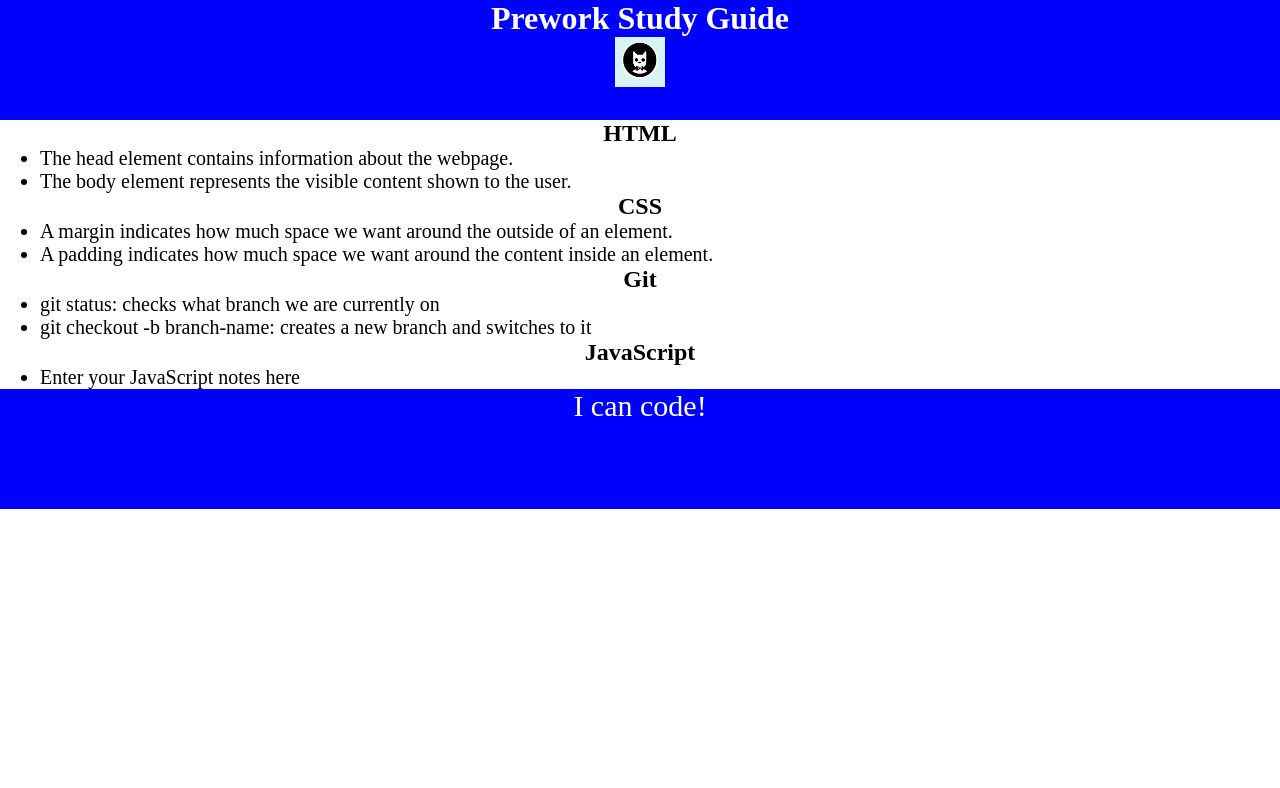
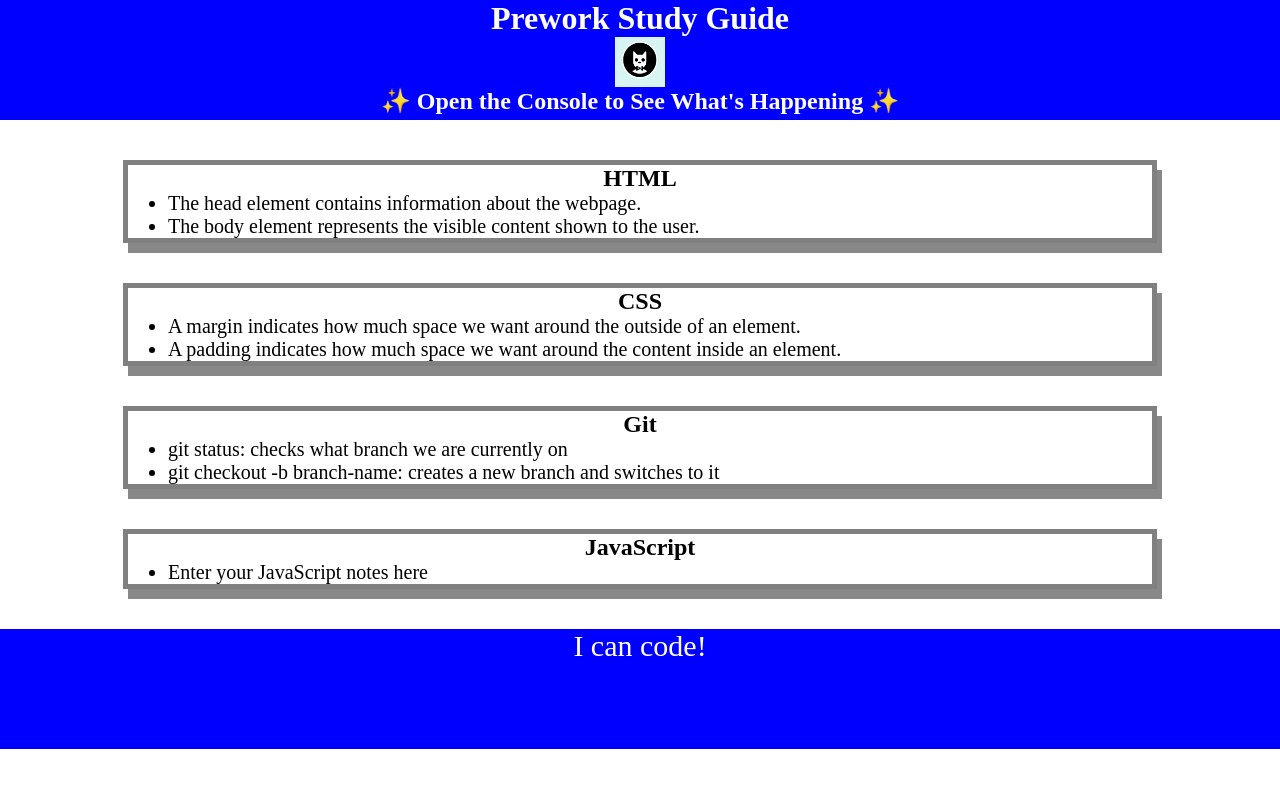
Before and after one commit to RafaelOrtiz97/prework-study-guide, a plain HTML site: page prework-study-guide/index.html in a window 1280 px wide. Drawn offline with Linux system fonts and the light colour scheme.

Commit message:
add script

```diff
--- /dev/null
+++ b/prework-study-guide/assets/script.js
@@ -0,0 +1,13 @@
+var topics = ['HTML', 'CSS', 'Git', 'JavaScript'];
+
+/*if (topic === 'HTML') {
+  console.log("Let's study HTML!");
+} else if (topic === 'CSS') {
+  console.log("Let's study CSS!");
+} else if (topic === 'Git') {
+  console.log("Let's study Git!");
+} else if (topic === 'JavaScript') {
+  console.log("Let's study JavaScript!");
+} else {
+  console.log('Please try again!');
+}*/
--- a/prework-study-guide/assets/style.css
+++ b/prework-study-guide/assets/style.css
@@ -33,3 +33,10 @@ p {
     text-align: center;
     font-size: 30px;
   }
+
+  .card {
+    width: 80%;
+    margin: 40px auto;
+    border: 5px solid gray;
+    box-shadow: 5px 10px #888888;
+  }
--- a/prework-study-guide/index.html
+++ b/prework-study-guide/index.html
@@ -11,6 +11,7 @@
     <header id="top">
       <h1>Prework Study Guide</h1>
       <img src="./assets/bowtie-cat.png" alt="Profile image of cat wearing a bow tie." />
+      <h2>✨ Open the Console to See What's Happening ✨</h2>
     </header>
     <main>
       <section class="card" id="html-section">
@@ -47,6 +48,8 @@
 
     <footer>
       <p>I can code!</p>
+
     </footer>
+    <script src="./assets/script.js"></script>
   </body>
 </html>
```
